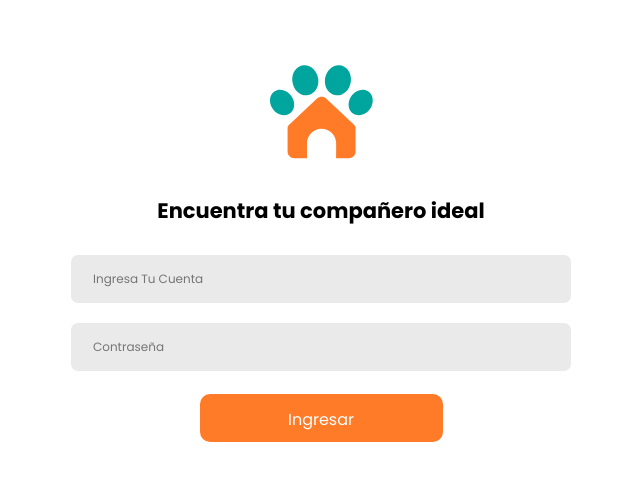
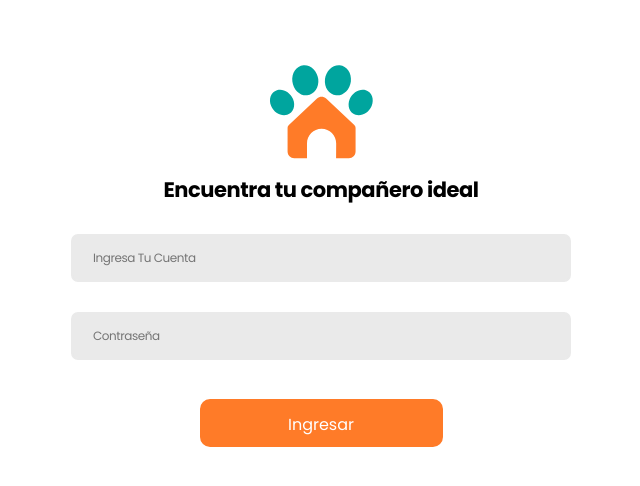
Before and after one commit to GammaFec/Gamma, a React (Create React App) app: page /login in a window 1280 px wide. Shown: the top 486 px of the page, without its empty margins (319-959 px from the left). Built offline with nearby package versions, Linux system fonts and the light colour scheme.

Commit message:
Modificacion en estilos para que coincida con PerfectPixel

```diff
--- a/src/pages/Login/index.tsx
+++ b/src/pages/Login/index.tsx
@@ -4,7 +4,7 @@ import Input from "../../components/Input";
 import { InputIsValid } from "../../utils/InputValidation";
 import Logo from "../../img/Logo.svg";
 import * as variantType from "../../common/constants";
-import { StyledMainWrapper, StyledP } from "./styles";
+import { StyledMainWrapper, StyledP, StyledForm } from "./styles";
 
 const LoginPage: React.FC = () => {
     const [usernameObj, setUsernameObj] = useState({
@@ -59,7 +59,7 @@ const LoginPage: React.FC = () => {
                 <img alt="logo" src={Logo}></img>
                 <StyledP>Encuentra tu compañero ideal</StyledP>
             </div>
-            <form onSubmit={submitHandler}>
+            <StyledForm onSubmit={submitHandler}>
                 <Input
                     id="LoginUser"
                     name="LoginUser"
@@ -81,7 +81,7 @@ const LoginPage: React.FC = () => {
                     variant={variantType.PRIMARY}>
                     Ingresar
                 </Button>
-            </form>
+            </StyledForm>
         </StyledMainWrapper>
     );
 };
--- a/src/pages/Login/styles.tsx
+++ b/src/pages/Login/styles.tsx
@@ -5,7 +5,7 @@ import { fontSizes, theme } from "../../common/styles/index";
 const StyledMainWrapper = styled.main`
     font-family: ${theme.fontPrimary};
     margin: auto;
-    padding: 4rem 1rem 0px;
+    padding: 64px 20px 0px;
     text-align: center;
     max-width: 500px;
 `;
@@ -13,9 +13,28 @@ const StyledMainWrapper = styled.main`
 const StyledP = styled.p`
     font-size: ${fontSizes.font21};
     font-weight: bold;
-    padding: 5px;
+    padding: 8px 0;
     width: 80%;
-    margin: 1.5rem auto;
+    margin: auto;
+    letter-spacing: -0.44px;
 `;
 
-export { StyledMainWrapper, StyledP };
+const StyledForm = styled.form`
+    display: flex;
+    flex-wrap: wrap;
+    justify-content: center;
+
+    div {
+        margin: 21px 0 9px 0;
+
+        input {
+            letter-spacing: -0.44px;
+        }
+    }
+
+    button {
+        margin-top: 30px;
+    }
+`;
+
+export { StyledMainWrapper, StyledP, StyledForm };
```
